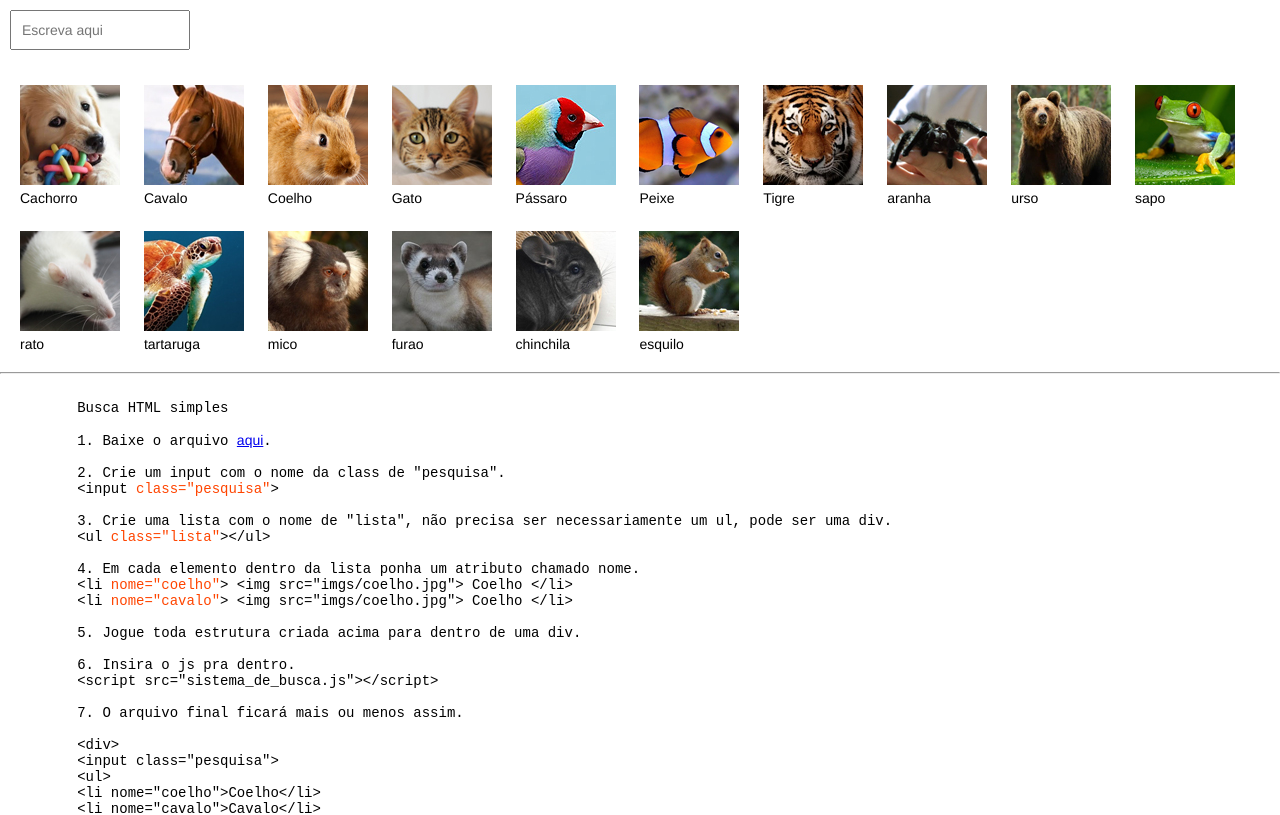
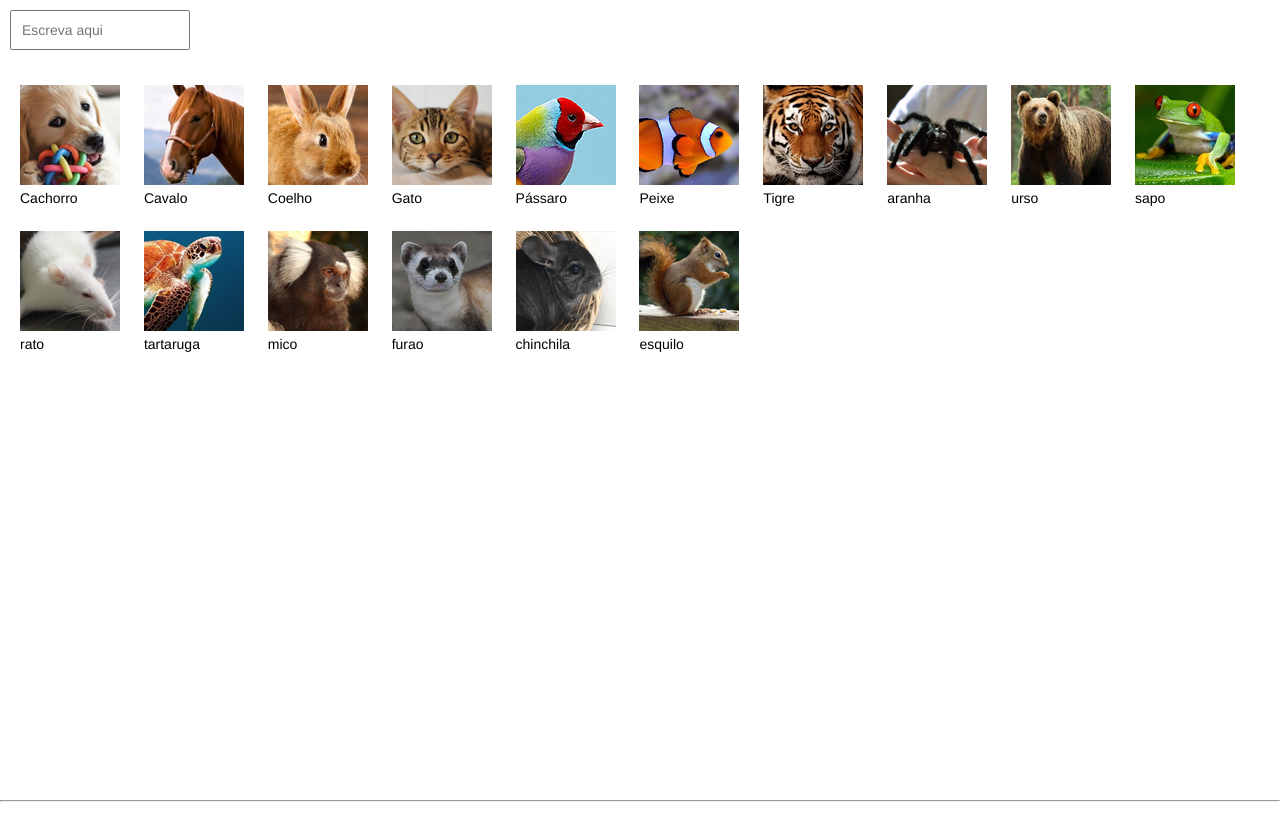
Before and after one commit to hatatori/search-engine-system, a plain HTML site: page index.html in a window 1280 px wide. Shown: the top 815 px of the page. Drawn offline with Linux system fonts and the light colour scheme.

Commit message:
Add files via upload

```diff
--- a/index.html
+++ b/index.html
@@ -21,6 +21,8 @@
 		margin: 10px;
 	}
 
+	.h-100-p{height: 100%;}
+
 	pre{
 		font-family: monospace;
 		margin: 10px;
@@ -31,7 +33,7 @@
 
 <meta name="viewport" content="width=device-width, user-scalable=no">
 
-<div>
+<div class="h-100-p">
 	<input class="pesquisa" placeholder="Escreva aqui">
 	<ul class="lista">
 		<li nome="cachorro"><img src="imgs/cachorro.jpg"> Cachorro</li>
```
